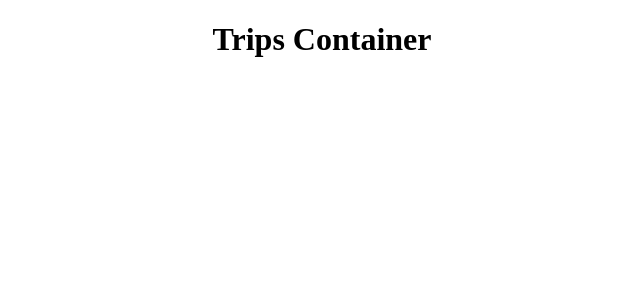
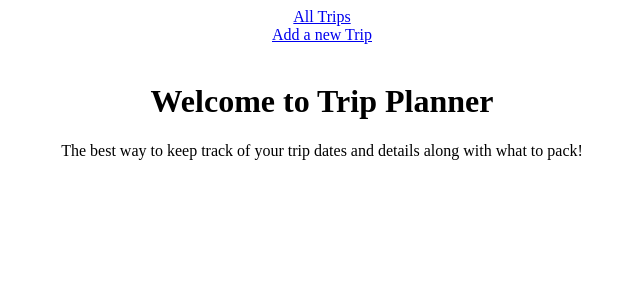
Before and after one commit to jesspesale/travel-planner-frontend, a React (Create React App) app: page / in a window 1280 px wide. Shown: the top 300 px of the page, without its empty margins (318-958 px from the left). Built offline with nearby package versions, Linux system fonts and the light colour scheme; no server answers.

Commit message:
added navbar with links and a home page for the / route

```diff
--- a/src/App.js
+++ b/src/App.js
@@ -2,12 +2,15 @@ import React from 'react';
 import './App.css';
 import { connect } from 'react-redux';
 import TripsContainer from './containers/TripsContainer';
+import NavBar from './componenets/NavBar';
 
 class App extends React.Component {
 
     render() {
       return (
         <div className="App">
+          <NavBar />
+          <br/>
           <TripsContainer/>
         </div>
       );
--- /dev/null
+++ b/src/componenets/Home.js
@@ -0,0 +1,15 @@
+import React from "react";
+
+
+const Home = () => {
+
+    return (
+        <div>
+            <h1>Welcome to Trip Planner</h1>
+            <p>The best way to keep track of your trip dates and details along with what to pack!</p>
+            <br/><br/>
+        </div>
+    )
+}
+
+export default Home
--- /dev/null
+++ b/src/componenets/NavBar.js
@@ -0,0 +1,15 @@
+import React from "react";
+import { Link } from "react-router-dom";
+
+const NavBar = () => {
+
+    return (
+        <div>
+            <Link to="/trips">All Trips </Link>
+            <br/>
+            <Link to="/trips/new">Add a new Trip </Link>
+        </div>
+    )
+}
+
+export default NavBar
--- a/src/componenets/Trip.js
+++ b/src/componenets/Trip.js
@@ -19,9 +19,7 @@ const Trip = (props) => {
             </h3>
             <PackingItemContainer trip={trip}/>
             <br/><br/><br/>
-            <h2>Edit your trip Information:</h2>
-            <Link to={trip ? `/trips/${trip.id}/edit` : `/trips`}>Edit Your Trip</Link>
-            {/* <Link to={`/trips/${trip.id}/edit`}>Edit {trip.destination}</Link> */}
+            <h4>Edit your trip Information:</h4>
             <TripEdit trip={trip}/>
         </div>
     )
--- a/src/componenets/Trips.js
+++ b/src/componenets/Trips.js
@@ -10,6 +10,8 @@ const Trips = (props) => {
 
   return (
     <div>
+        <br/>
+      <h3>All your upcoming trips:</h3>
       {props.trips.map(trip =>
         <li key={trip.id}>
           <Link to={`/trips/${trip.id}`}>{trip.destination}</Link>
--- a/src/containers/TripsContainer.js
+++ b/src/containers/TripsContainer.js
@@ -7,6 +7,7 @@ import Trip from "../componenets/Trip";
 import Trips from "../componenets/Trips"
 import TripEdit from "../componenets/TripEdit";
 import { fetchTrips } from "../actions/fetchTrips";
+import Home from "../componenets/Home";
 
 
 class TripsContainer extends React.Component {
@@ -16,14 +17,16 @@ class TripsContainer extends React.Component {
     }
 
     render() {
-        console.log(this.props)
 
         return (
             <div>
         {/* // when the route matches the path render this component */}
-            <h1>Trips Container</h1>
+
+            {/* <h4>Create a new trip:</h4>
+            <TripForm /> */}
             <Switch>
 {/* switch will choose the first route that mathces that path */}
+                <Route exact path="/" component={Home} />
                 <Route path="/trips/new" component={TripForm} />
                 <Route path='/trips/:id' render={(routerProps) => <Trip {...routerProps} trips={this.props.trips} />} />
       {/*  not rendered exactly, will be conditionally rendered based on the URL */}
```
